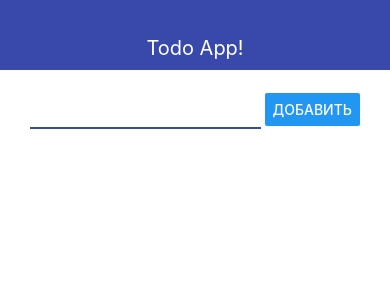
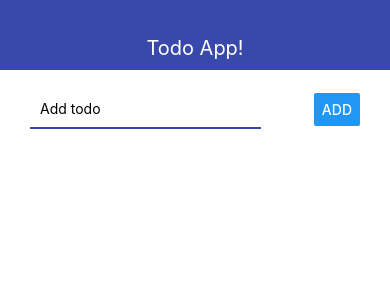
Before and after one commit to AnastasiaGer/ReactNative, a React Native app: screen / in a window 390 px wide. Shown: the top 300 px of the page. Built offline with nearby package versions, Linux system fonts and the light colour scheme.

Commit message:
Add Todo

```diff
--- a/App.js
+++ b/App.js
@@ -1,22 +1,53 @@
-import React from 'react'
-import { StyleSheet, Text, View } from 'react-native'
-import { Navbar } from './src/Navbar'
-import { AddTodo } from './src/AddTodo'
+import React, { useState } from "react";
+import { StyleSheet, Text, View } from "react-native";
+import { Navbar } from "./src/Navbar";
+import { AddTodo } from "./src/AddTodo";
+import { Todo } from "./src/Todo";
 
 export default function App() {
+  const [todos, setTodos] = useState([]);
+
+  const addTodo = (title) => {
+    // const newTodo = {
+    //   id: Date.now().toString(),
+    //   title: title
+    // }
+
+    // setTodos(todos.concat([ newTodo ]))
+    // setTodos((prevTodos) => {
+    //   return [
+    //     ...prevTodos,
+    //     newTodo
+    //   ]
+    // })
+
+    setTodos((prev) => [
+      ...prev,
+      {
+        id: Date.now().toString(),
+        title,
+      },
+    ]);
+  };
+
   return (
     <View>
-      <Navbar title='Todo App!' />
+      <Navbar title="Todo App!" />
       <View style={styles.container}>
-        <AddTodo />
+        <AddTodo onSubmit={addTodo} />
+        <View>
+          {todos.map((todo) => (
+            <Todo todo={todo} key={todo.id}/>
+          ))}
+        </View>
       </View>
     </View>
-  )
+  );
 }
 
 const styles = StyleSheet.create({
   container: {
     paddingHorizontal: 30,
-    paddingVertical: 20
-  }
-})
+    paddingVertical: 20,
+  },
+});
--- a/src/AddTodo.js
+++ b/src/AddTodo.js
@@ -1,11 +1,24 @@
-import React from 'react'
+import React, {useState} from 'react'
 import { View, StyleSheet, TextInput, Button } from 'react-native'
 
-export const AddTodo = props => {
+export const AddTodo = ({ onSubmit }) => {
+  const [value, setValue] = useState('')
+  const pressHandler = () => {
+    if(value.trim()) {
+      onSubmit(value)
+      setValue('')
+    } else {
+      //error
+    }
+  }
+
   return (
     <View style={styles.block}>
-      <TextInput style={styles.input} />
-      <Button title='Добавить' />
+      <TextInput style={styles.input}
+      onChangeText={text => setValue(text)}
+      value={value}
+      placeholder='Add todo'/>
+      <Button title='Add' onPress={pressHandler} />
     </View>
   )
 }
@@ -14,7 +27,8 @@
   block: {
     flexDirection: 'row',
     justifyContent: 'space-between',
-    alignItems: 'center'
+    alignItems: 'center',
+    marginBottom: 15
   },
   input: {
     width: '70%',
--- /dev/null
+++ b/src/Todo.js
@@ -0,0 +1,22 @@
+import React from "react";
+import { View, StyleSheet, Text } from "react-native";
+
+export const Todo = ({ todo }) => {
+  return (
+    <View style={styles.todo}>
+      <Text>{todo.title}</Text>
+    </View>
+  );
+};
+
+const styles = StyleSheet.create({
+  todo: {
+    flexDirection: "row",
+    alignItems: "center",
+    padding: 15,
+    borderWidth: 1,
+    borderColor: "#eee",
+    borderRadius: 5,
+    marginBottom: 10,
+  },
+});
```
